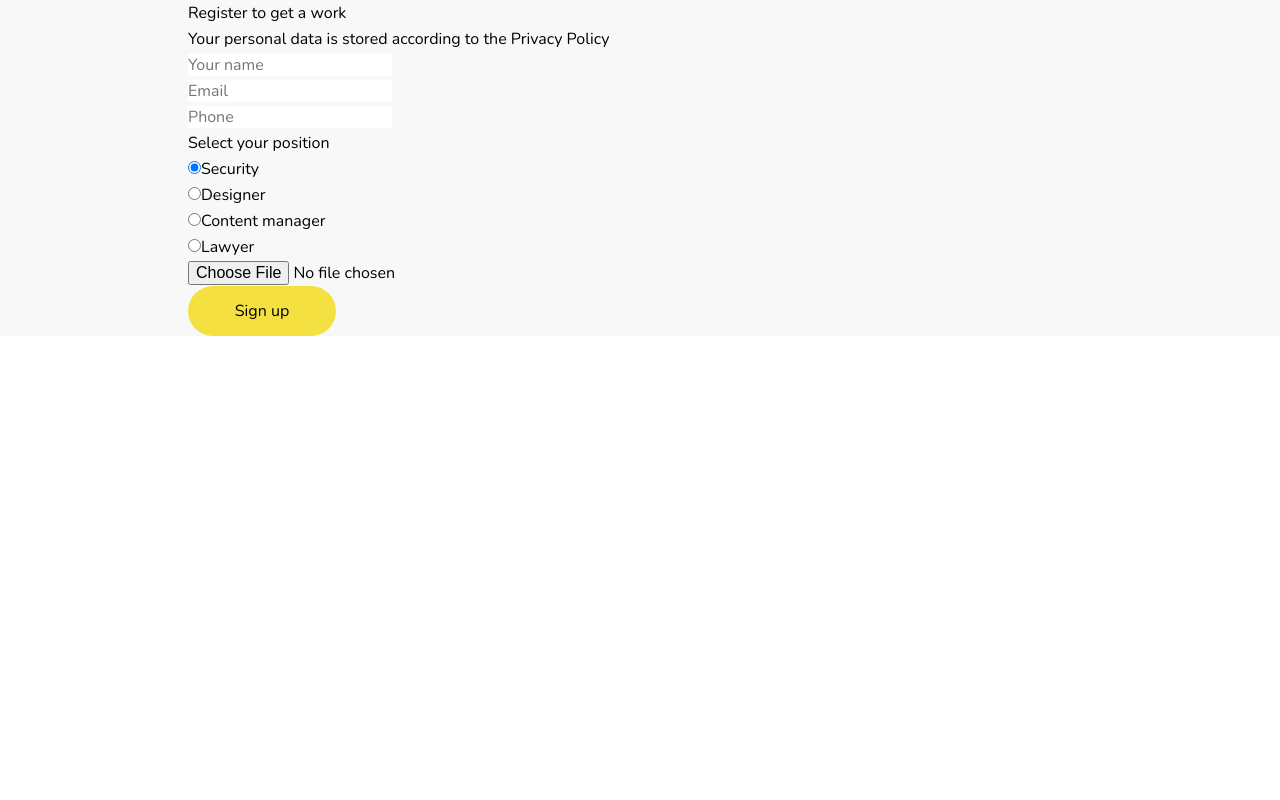
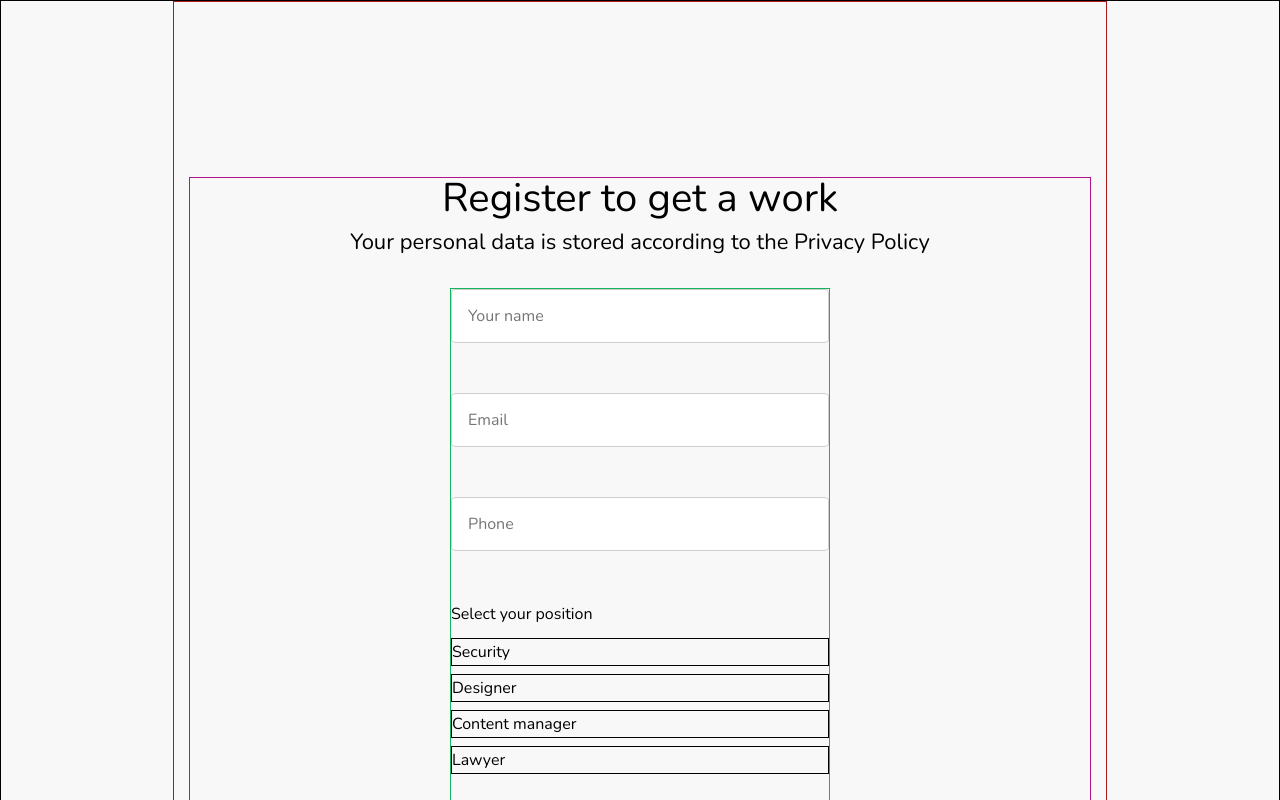
Before and after one commit to RS882/testtask-abz, a React (Create React App) app: page /login in a window 1280 px wide. Shown: the top 800 px of the page. Built offline with nearby package versions, Linux system fonts and the light colour scheme.

Commit message:
sccs for login

```diff
--- a/src/componrnts/LoginPage/LoginPage.jsx
+++ b/src/componrnts/LoginPage/LoginPage.jsx
@@ -3,23 +3,7 @@ import { Form, Field } from 'react-final-form'
 
 const Login = (props) => {
 
-	const radiosElem = props.positions.map((el, i) => {
-		return <div key={el.id}>
-			<Field
-				component={`input`}
-				className="radio__radiobtn"
-				type={`radio`}
-				name="position_id"
-				id={`position_${el.id}`}
-				value={el.id}
-				checked={!i || false}
-			/>
-			<label
-				className="radio__label"
-				htmlFor={`position_${el.id}`}>{el.name}</label>
-		</div>
 
-	})
 
 	const onSubmit = (formData) => {
 		console.log(formData);
@@ -47,6 +31,24 @@ const Login = (props) => {
 						initialValues={{ ...formData, }}
 						render={({ handleSubmit, form, submitting, pristine, errors }) => {
 
+							const radiosElem = props.positions.map((el, i) => {
+								return <div key={el.id}>
+									<Field
+										component={`input`}
+										type={`radio`}
+										name="position_id"
+										id={`position_${el.id}`}
+										value={el.id}
+										checked={!i || false}
+										hidden
+									/>
+									<label className="radio__label" htmlFor={`position_${el.id}`}>
+										<div className="radio__radiobtn" ></div>
+										{el.name}
+									</label>
+								</div>
+
+							});
 
 							return (
 								<form onSubmit={handleSubmit} className="login__form form">
@@ -86,7 +88,10 @@ const Login = (props) => {
 											className="form__input"
 											type={`file`}
 											name="photo"
+											id="file_form_type"
+											hidden
 										/>
+										<label className="form__input form__file" htmlFor="file_form_type">1111</label>
 									</div>
 									<div className="form__submit">
 										<Button
--- a/src/index.scss
+++ b/src/index.scss
@@ -49,6 +49,7 @@ $md3: 767.98;
 //===============================================
 @import "./scss/resetStyle.scss";
 @import "./scss/App.scss";
+@import "./scss/login_page.scss";
 
 .container {
 	max-width: none;
--- /dev/null
+++ b/src/scss/login_page.scss
@@ -0,0 +1,78 @@
+.login {
+	border: 1px solid #000;
+	&__container {
+		border: 1px solid rgb(175, 24, 24);
+	}
+	&__wrapper {
+		display: flex;
+		flex-direction: column;
+		align-items: center;
+
+		margin-top: 145px;
+		border: 1px solid rgb(180, 17, 140);
+		@media (min-width: ($md3 + px)) {
+			margin-top: 175px;
+		}
+	}
+	&__title {
+		font-size: 40px;
+		line-height: 40px;
+		margin-bottom: 10px;
+	}
+	&__subtitle {
+		font-size: 22px;
+		line-height: 28px;
+		margin-bottom: 32px;
+	}
+	&__form {
+		width: 100%;
+		max-width: 380px;
+		border: 1px solid rgb(20, 180, 92);
+	}
+}
+.form {
+	display: flex;
+	flex-direction: column;
+	&__input {
+		width: 100%;
+		height: 54px;
+		margin-bottom: 50px;
+		border: 1px solid #d0cfcf;
+		border-radius: 4px;
+		&::placeholder {
+			padding-left: 16px;
+		}
+		&:focus {
+			padding-left: 16px;
+			border: 1px solid $secondaryColor;
+		}
+	}
+	&__file {
+		display: block;
+		border: 1px solid #000;
+		margin-top: 48px;
+	}
+	&__radiobtns {
+	}
+	&__submit {
+		display: flex;
+		justify-content: center;
+	}
+}
+
+.radio {
+	display: flex;
+	flex-direction: column;
+	&__title {
+		margin-bottom: 11px;
+	}
+	&__radios {
+	}
+	&__label {
+		display: block;
+		border: 1px solid #000;
+		margin-bottom: 8px;
+	}
+	&__radiobtn {
+	}
+}
--- a/src/scss/resetStyle.scss
+++ b/src/scss/resetStyle.scss
@@ -39,6 +39,7 @@ button,
 textarea {
 	font-family: $fontFamily;
 	font-size: inherit;
+	outline: none;
 }
 button {
 	cursor: pointer;
```
